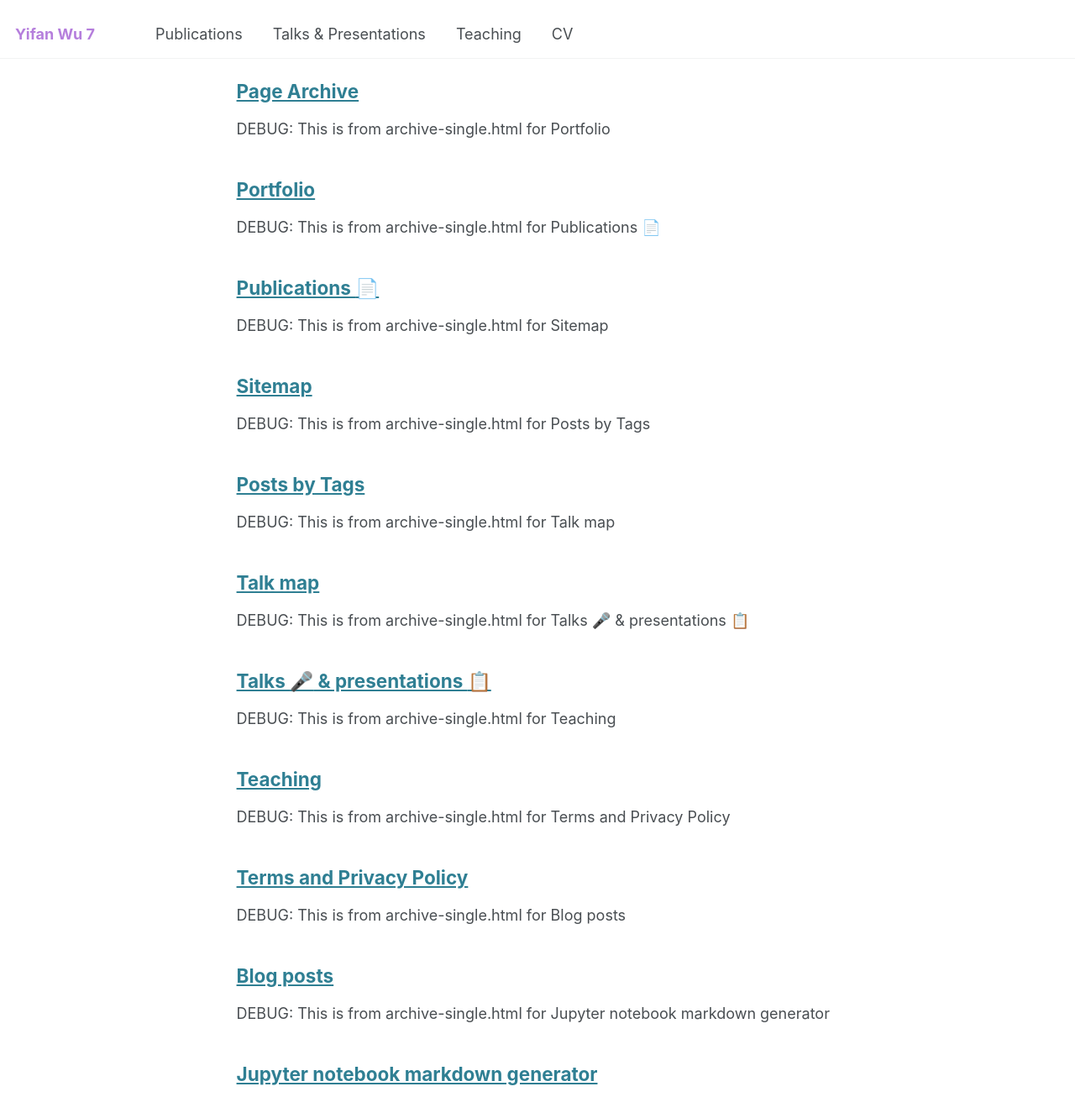
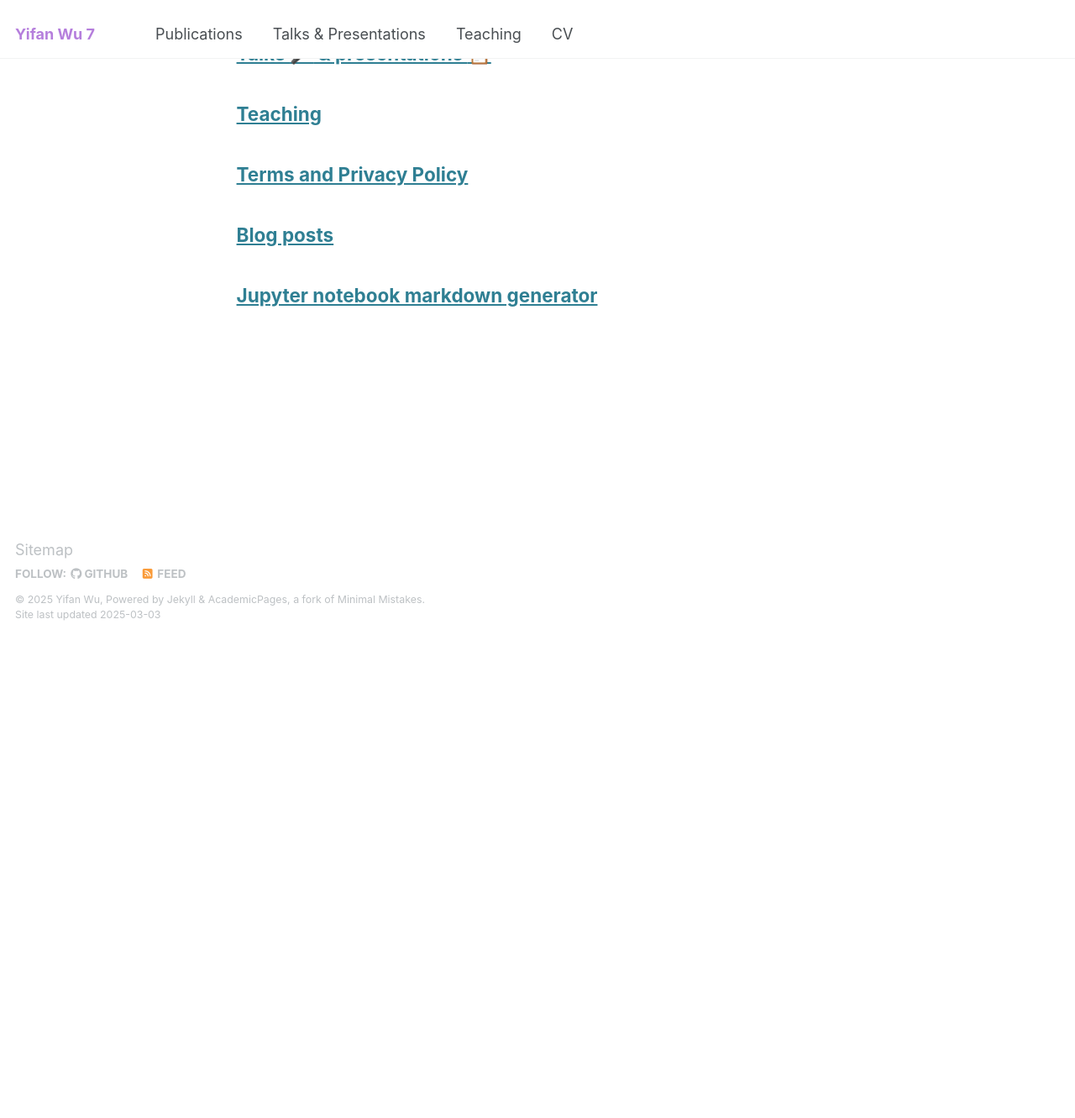
Before and after one commit to lynn-yifanwu-ling/lynn-yifanwu-ling.github.io, a Jekyll site: the page built from _pages/page-archive.html, in a window 1280 px wide and 1400 px high, scrolled down 1137 px. Shown: the top 1331 px of the window at 84% size. Built offline with Jekyll 4.4.1, drawn with Linux system fonts in a browser that asks for light colours; emoji names are drawn with the system emoji font; after the commit the page ends 1897 px from its top, so only the background shows below that; some of the changed text lies outside the part shown.

Commit message:
Update archive-single.html

```diff
--- a/_includes/archive-single.html
+++ b/_includes/archive-single.html
@@ -1,6 +1,6 @@
 {% include base_path %}
 
-<p>DEBUG: This is from archive-single.html for {{ post.title }}</p>
+<!-- <p>DEBUG: This is from archive-single.html for {{ post.title }}</p> -->
 
 
 {% if post.header.teaser %}
```
